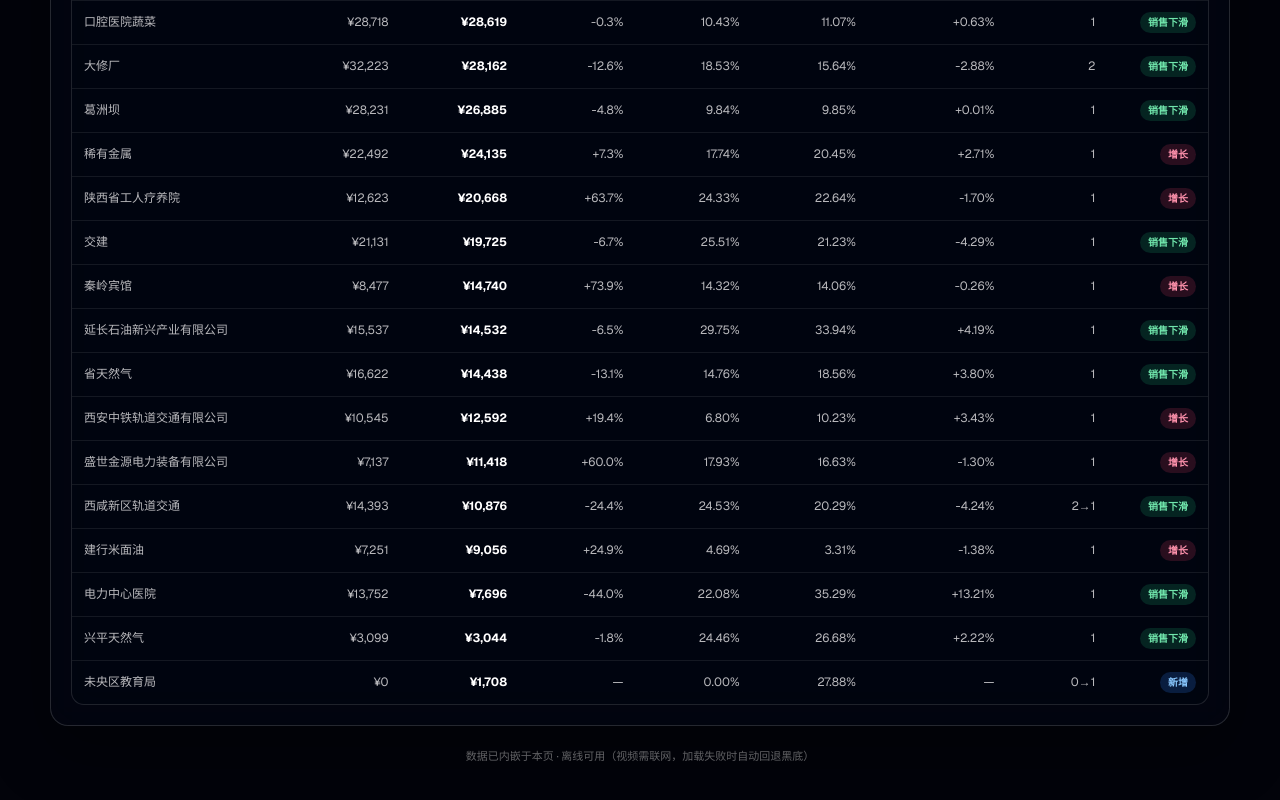
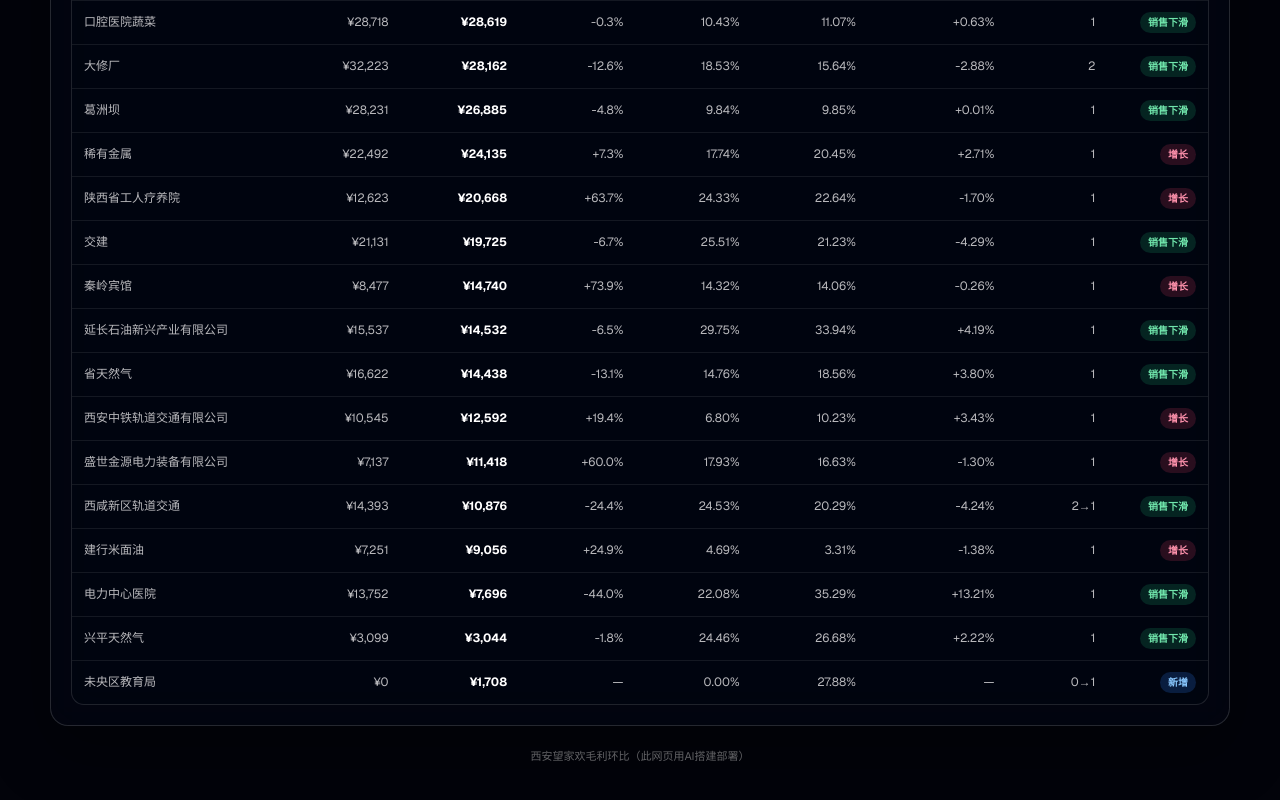
Before and after one commit to zhangyuan-ai/customer-sales-biweekly-dashboard, a Next.js app: page / in a window 1280 px wide. Shown: the part 2369-3169 px from the top of the page. Built offline with nearby package versions, Linux system fonts and the light colour scheme.

Commit message:
Update dashboard footer text

```diff
--- a/app/page.tsx
+++ b/app/page.tsx
@@ -184,6 +184,6 @@ export default function Home() {
       </aside>
     </div>}
 
-    <footer>数据已内嵌于本页 · 离线可用（视频需联网，加载失败时自动回退黑底）</footer>
+    <footer>西安望家欢毛利环比（此网页用AI搭建部署）</footer>
   </div></main>;
 }
```
